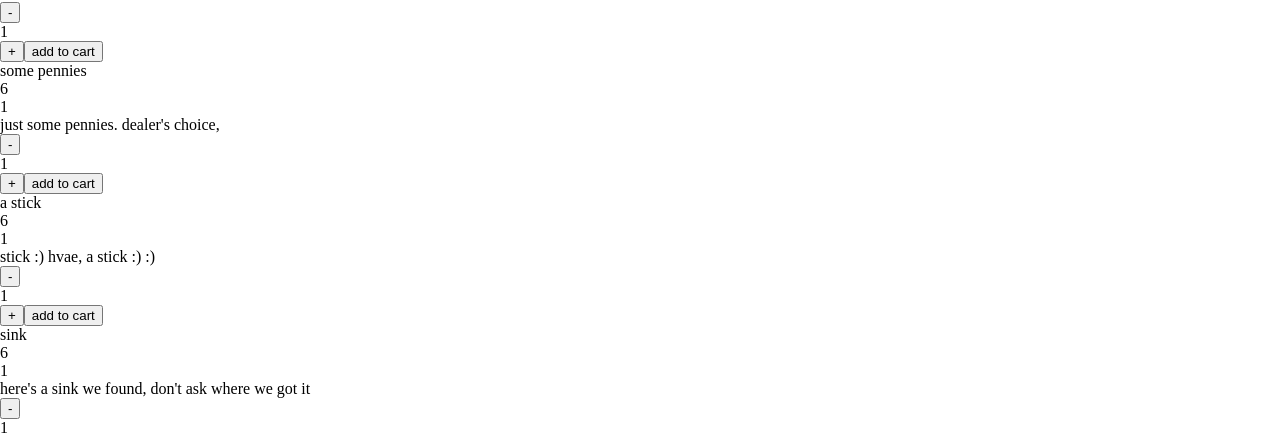
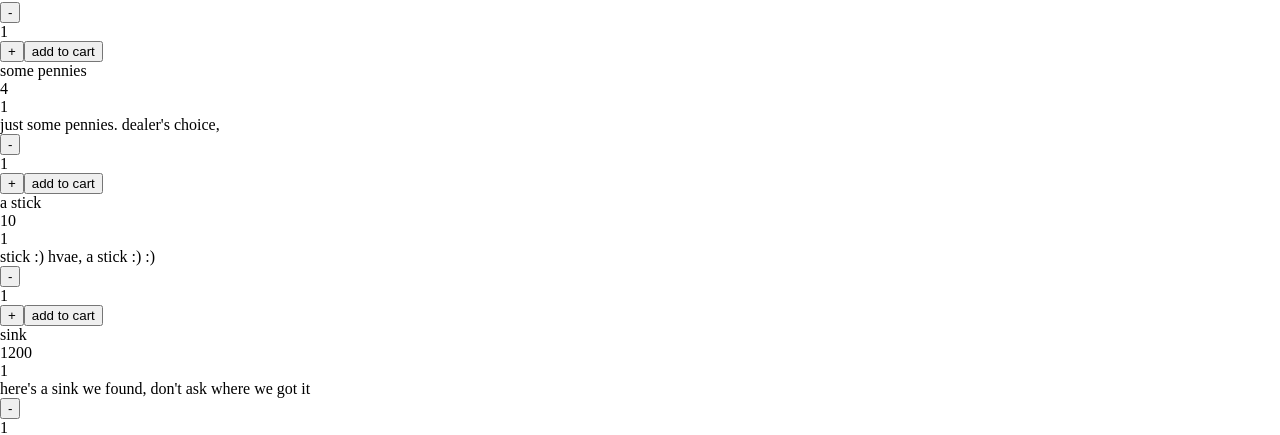
Before and after one commit to harrisonBarnett/shoppur, a React (Create React App) app: page /shop in a window 1280 px wide. Shown: the part 125-560 px from the top of the page. Built offline with nearby package versions, Linux system fonts and the light colour scheme.

Commit message:
Major debugging

```diff
--- a/src/App.js
+++ b/src/App.js
@@ -1,5 +1,5 @@
 import {useEffect, useState} from 'react'
-import {Route, NavLink} from 'react-router-dom'
+import {Route, NavLink, useLocation} from 'react-router-dom'
 import Header from './components/Header'
 import Footer from './components/Footer'
 import Home from './components/Home'
@@ -11,8 +11,18 @@ import './static/App.css'
 const App = ()=> {
   const [cartContents, setCartContents] = useState([])
   const [cartSize, setCartSize] = useState(0)
-  const [cartTotalCost, setCartTotalCost] = useState(0)
 
+  useEffect(()=>{
+    setCartSize(calcCartSize)
+  }, [cartContents])
+
+  const calcCartSize = () => {
+    let total = 0
+    cartContents.forEach(product => {
+      total += product.quantity
+    })
+    return total
+  }
   const addToCart = (name, image, price, quantity, description) => {
     if(cartContents.length == 0) {
       const tempCartContents = cartContents
@@ -42,10 +52,13 @@ const App = ()=> {
         })
       }
       setCartContents(newCartContents)
-      setCartSize(cartSize + quantity)
+      // setCartSize(cartSize + quantity)
     }
   }
-
+  const updateCart = (newCartContents, amt) => {
+    setCartContents(newCartContents)
+    setCartSize(cartSize + amt)
+  }
 
   return (
     <>
@@ -53,7 +66,8 @@ const App = ()=> {
       <div id='page-content'>
         <NavLink
         to='/cart'
-        id='cart-btn'>
+        id='cart-btn'
+        className={useLocation.pathname === '/cart' ? 'display-none' : 'display-block'}>
           <button>cart</button>
           {cartSize}
         </NavLink>
@@ -63,7 +77,9 @@ const App = ()=> {
                                 addToCart={addToCart}/> } />
         <Route path='/cart'
                component={ ()=> <Cart
-                                cartContents={cartContents}/> } />
+                                cartSize={cartSize}
+                                cartContents={cartContents}
+                                updateCart={updateCart}/> } />
       </div>
       <Footer />
     </>
--- a/src/components/Cart.js
+++ b/src/components/Cart.js
@@ -1,15 +1,82 @@
+import {useEffect, useState} from 'react'
+const Cart = props => {
+    const [cartContents, setCartContents] = useState(props.cartContents)
+    const [totalPrice, setTotalPrice] = useState(0)
+    const [cartSize, setCartSize] = useState(props.cartSize)
 
-const Cart = props => {
-    const mapped = props.cartContents.map(item => {
-        return <div className='shop-item'>
-                    <li>{item.name}</li>
-                    <li>{item.quantity}</li>
-                </div>
+    useEffect(()=>{
+        setTotalPrice(calcTotalPrice)
+    }, cartContents)
+    const calcTotalPrice = () => {
+        let totalPrice = 0
+        cartContents.forEach(product => {
+            const grossPrice = product.quantity * product.price
+            totalPrice += grossPrice
+        })
+        return totalPrice
+    }
+
+    const CartItem = props => {
+        const [qty, setQty] = useState(props.quantity)
+
+        const increaseQty = (name) => {
+            var newCartContents = cartContents
+            var tempItem = newCartContents.filter(tempName => {return tempName.name === name})[0]
+            const itemIndex = newCartContents.indexOf(tempItem)
+            tempItem.quantity += 1
+            setQty(qty + 1)
+            newCartContents.splice(itemIndex, 1, tempItem)
+            setCartContents(newCartContents)
+            props.updateCart(newCartContents, 1)
+        }
+        const decreaseQty = (name) => {
+            var newCartContents = cartContents
+            var tempItem = newCartContents.filter(tempName => {return tempName.name === name})[0]
+            const itemIndex = newCartContents.indexOf(tempItem)
+            if(props.quantity === 1){
+                newCartContents = newCartContents.filter(tempName => {return tempName.name !== name})
+                setCartContents(newCartContents)
+                props.updateCart(newCartContents, -1)
+            } else {
+                tempItem.quantity -= 1
+                setQty(qty - 1)
+                newCartContents.splice(itemIndex, 1, tempItem)
+                setCartContents(newCartContents)
+                props.updateCart(newCartContents, -1)
+            }
+        }
+        return(
+            <div className='cart-item'>
+                <p>{props.name}</p>
+                <p>{props.image}</p>
+                <p>{props.price}</p>
+                <p>{props.quantity}</p>
+                <p>{props.description}</p>
+                <button onClick={()=>{decreaseQty(props.name)}}>-</button>
+                <div>{qty}</div>
+                <button onClick={()=>{increaseQty(props.name)}}>+</button>
+            </div>
+        )
+    }
+
+    const mappedItems = cartContents.map(product => {
+        return <CartItem
+                key={product.name}
+                name={product.name}
+                image={product.image}
+                price={product.price}
+                quantity={product.quantity}
+                totalPrice={product.totalPrice}
+                description={product.description}
+                updateCart={props.updateCart}/>
     })
     return(
         <>
             <h1>cart</h1>
-            {mapped}
+            <h2>total: {totalPrice}</h2>
+            <h2>cart size: {cartSize}</h2>
+
+            {mappedItems}
         </>
     )
 }
--- a/src/components/Shop.js
+++ b/src/components/Shop.js
@@ -3,7 +3,7 @@ import productInfo from '../static/productInfo'
 const Shop = props => {
 
     const ShopItem = props => {
-        const[qty, setQty] = useState(1)
+        const [qty, setQty] = useState(1)
 
         const increaseQty = () => {
             setQty(qty + 1)
@@ -14,16 +14,12 @@ const Shop = props => {
             }
             setQty(qty - 1)
         }
-        const handleValueChange = (e)=> {
-            setQty(e.target.value)
-        }
         return(
             <div className='shop-item'>
                 <p>{props.name}</p>
                 <p>{props.image}</p>
                 <p>{props.price}</p>
                 <p>{props.quantity}</p>
-                {/* <p>{props.totalPrice}</p> */}
                 <p>{props.description}</p>
                 <button onClick={decreaseQty}>-</button>
                 <div>{qty}</div>
@@ -33,7 +29,6 @@ const Shop = props => {
                                                       props.image,
                                                       props.price,
                                                       qty,
-                                                     //props.totalPrice,
                                                       props.description)}}>add to cart</button>
             </div>
         )
--- a/src/static/productInfo.js
+++ b/src/static/productInfo.js
@@ -2,30 +2,34 @@
 // export a mapped array of <Product /> objects
 const productInfo = [
     {
+        id: 1,
         name: 'can',
         image: '',
-        price: 6,
+        price: 6.00,
         quantity: 1,
         description: 'this a damn can man'
     },
     {
+        id: 2,
         name: 'some pennies',
         image: '',
-        price: 6,
+        price: 4.00,
         quantity: 1,
         description: "just some pennies. dealer's choice,"
     },
     {
+        id: 3,
         name: 'a stick',
         image: '',
-        price: 6,
+        price: 10.00,
         quantity: 1,
         description: "stick :) hvae, a stick :) :)"
     },
     {
+        id: 4,
         name: 'sink',
         image: '',
-        price: 6,
+        price: 1200.00,
         quantity: 1,
         description: "here's a sink we found, don't ask where we got it"
     },
```
